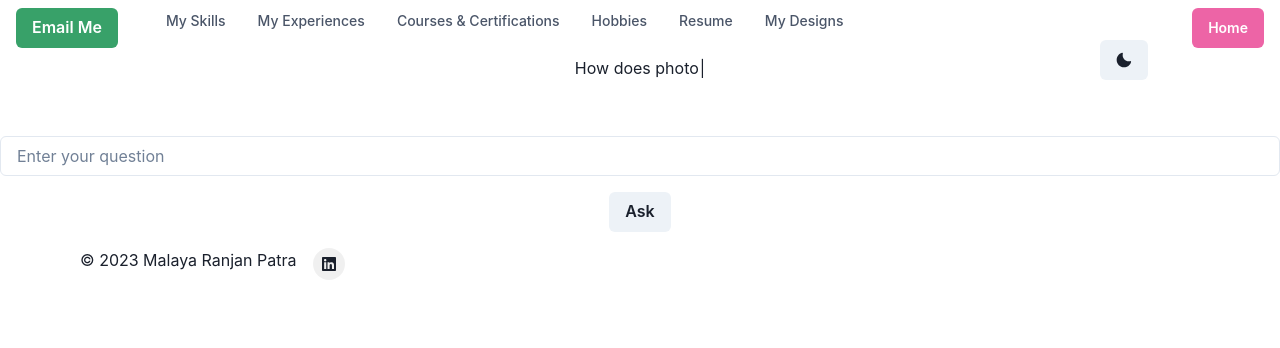
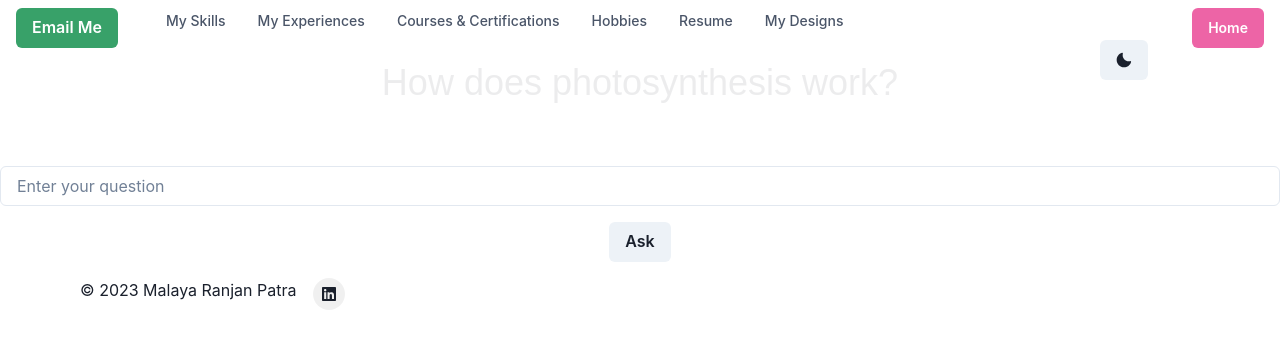
Before and after one commit to MalayaRP/my-world, a Next.js app: page /my-designs in a window 1280 px wide. Shown: the top 348 px of the page. Built offline with nearby package versions, Linux system fonts and the light colour scheme.

Commit message:
Update page.js

```diff
--- a/app/my-designs/page.js
+++ b/app/my-designs/page.js
@@ -1,7 +1,6 @@
 "use client"
 import React, { useState, useEffect } from 'react';
 import { VStack, Box, Button, Input, Text } from '@chakra-ui/react';
-import Typewriter from 'typewriter-effect';
 
 export default function QuestionAnsweringApp() {
   const [question, setQuestion] = useState('');
@@ -45,13 +44,9 @@ export default function QuestionAnsweringApp() {
   return (
     <VStack spacing="4" align="center">
       {/* Animated Introduction */}
-      <Typewriter
-        options={{
-          strings: [questions[introIndex]],
-          autoStart: true,
-          loop: true,
-        }}
-      />
+      <div className="animated-text">
+        {questions[introIndex]}
+      </div>
       <br />
 
       {/* Text Input */}
@@ -72,6 +67,23 @@ export default function QuestionAnsweringApp() {
           <Text>{answer}</Text>
         </Box>
       )}
+
+      <style jsx>{`
+        .animated-text {
+          font-size: 36px;
+          font-family: Arial, sans-serif;
+          animation: fade 3s infinite;
+        }
+
+        @keyframes fade {
+          0%, 100% {
+            opacity: 0;
+          }
+          50% {
+            opacity: 1;
+          }
+        }
+      `}</style>
     </VStack>
   );
 }
```
